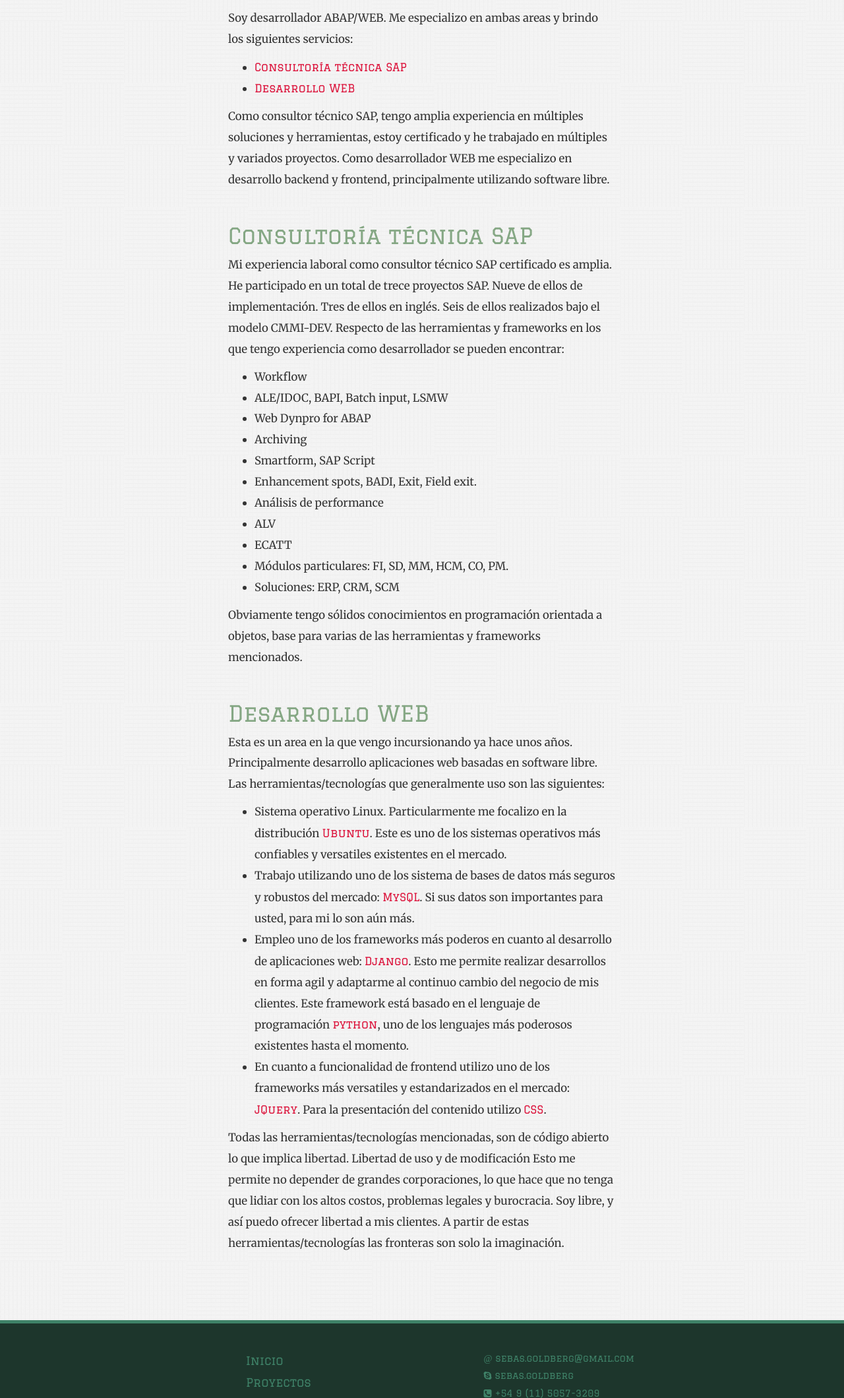
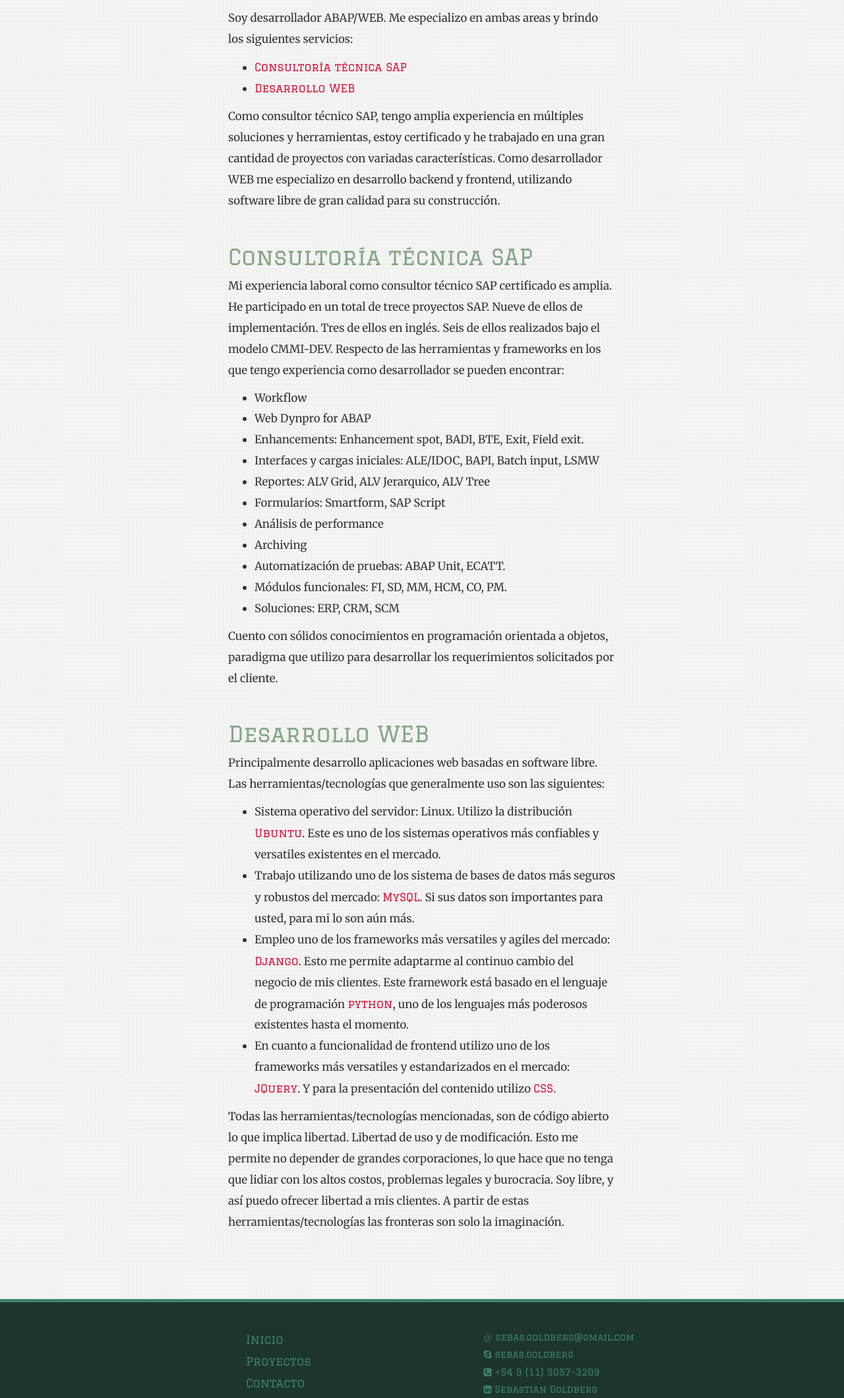
Before and after one commit to sebasgoldberg/jsg, a Django app: page / in a window 1280 px wide. Shown: the part 250-2369 px from the top of the page at 66% size. Run offline with Django 3.2, Linux system fonts and the light colour scheme; some libraries are stand-ins or nearby versions; some web fonts are replaced.

Commit message:
Se agrega el uso de thumbnails en los proyectos (django-imagekit). Se mejora la redacción de la página.

```diff
--- a/default/templates/default/index.html
+++ b/default/templates/default/index.html
@@ -15,8 +15,8 @@
 			<li><a href="#sap">Consultoría técnica SAP</a></li>
 			<li><a href="#web">Desarrollo WEB</a></li>
 		</ul>
-		Como consultor técnico SAP, tengo amplia experiencia en múltiples soluciones y herramientas, estoy certificado y he trabajado en múltiples y variados proyectos.
-		Como desarrollador WEB me especializo en desarrollo backend y frontend, principalmente utilizando software libre.
+		Como consultor técnico SAP, tengo amplia experiencia en múltiples soluciones y herramientas, estoy certificado y he trabajado en una gran cantidad de proyectos con variadas características.
+		Como desarrollador WEB me especializo en desarrollo backend y frontend, utilizando software libre de gran calidad para su construcción.
 	</p>
 </div>
 
@@ -27,45 +27,45 @@
 		Respecto de las herramientas y frameworks en los que tengo experiencia como desarrollador se pueden encontrar:
 		<ul>
 		<li>Workflow</li>
-		<li>ALE/IDOC, BAPI, Batch input, LSMW</li>
 		<li>Web Dynpro for ABAP</li>
+		<li>Enhancements: Enhancement spot, BADI, BTE, Exit, Field exit.</li>
+		<li>Interfaces y cargas iniciales: ALE/IDOC, BAPI, Batch input, LSMW</li>
+		<li>Reportes: ALV Grid, ALV Jerarquico, ALV Tree</li>
+		<li>Formularios: Smartform, SAP Script</li>
+		<li>Análisis de performance</li>
 		<li>Archiving</li>
-		<li>Smartform, SAP Script</li>
-		<li>Enhancement spots, BADI, Exit, Field exit.</li>
-		<li>Análisis de performance</li>
-		<li>ALV</li>
-		<li>ECATT</li>
-		<li>Módulos particulares: FI, SD, MM, HCM, CO, PM.</li>
+		<li>Automatización de pruebas: ABAP Unit, ECATT.</li>
+		<li>Módulos funcionales: FI, SD, MM, HCM, CO, PM.</li>
 		<li>Soluciones: ERP, CRM, SCM</li>
 		</ul>
-		Obviamente tengo sólidos conocimientos en programación orientada a objetos, base para varias de las herramientas y frameworks mencionados.
+		Cuento con sólidos conocimientos en programación orientada a objetos, paradigma que utilizo para desarrollar los requerimientos solicitados por el cliente.
 	</p>
 </div>
 
 <div class='articulo'>
 	<a id='web'><h3>Desarrollo WEB</h3></a>
 	<p>
-		Esta es un area en la que vengo incursionando ya hace unos años.
 		Principalmente desarrollo aplicaciones web basadas en software libre.
 		Las herramientas/tecnologías que generalmente uso son las siguientes:
 		<ul>
-		  <li>Sistema operativo Linux. Particularmente me focalizo en la distribución
+		  <li>Sistema operativo del servidor: Linux. Utilizo la distribución
 		  	<a target="_blank" href="http://www.ubuntu.com/">Ubuntu</a>.
 		  	Este es uno de los sistemas operativos más confiables y versatiles existentes en el mercado.</li>
 		  <li>Trabajo utilizando uno de los sistema de bases de datos más seguros y robustos del mercado:
 		  	<a target="_blank" href="http://www.mysql.com/">MySQL</a>.
 		  	Si sus datos son importantes para usted, para mi lo son aún más.</li>
-		  <li>Empleo uno de los frameworks más poderos en cuanto al desarrollo de aplicaciones web:
+		  <li>Empleo uno de los frameworks más versatiles y agiles del mercado:
 		  	<a target="_blank" href="https://www.djangoproject.com/">Django</a>.
-		  	Esto me permite realizar desarrollos en forma agil y adaptarme al continuo cambio del negocio de mis clientes.
+		  	Esto me permite adaptarme al continuo cambio del negocio de mis clientes.
 		  	Este framework está basado en el lenguaje de programación <a href="https://www.python.org/" target="_blank">python</a>,
 		  	uno de los lenguajes más poderosos existentes hasta el momento.</li>
 		  <li>En cuanto a funcionalidad de frontend utilizo uno de los frameworks más versatiles y estandarizados en el mercado:
-		  	<a href="http://jquery.com/" target="_blank">JQuery</a>. Para la presentación del contenido utilizo
+		  	<a href="http://jquery.com/" target="_blank">JQuery</a>. Y para la presentación del contenido utilizo
 		  	<a href="http://www.w3.org/Style/CSS/Overview.en.html" target="_blank">CSS</a>.</li>
 		</ul>
-		Todas las herramientas/tecnologías mencionadas, son de código abierto lo que implica libertad. Libertad de uso y de modificación
-		Esto me permite no depender de grandes corporaciones, lo que hace que no tenga que lidiar con los altos costos, problemas legales y burocracia. Soy libre, y así puedo ofrecer libertad a mis clientes.
+		Todas las herramientas/tecnologías mencionadas, son de código abierto lo que implica libertad. Libertad de uso y de modificación.
+		Esto me permite no depender de grandes corporaciones, lo que hace que no tenga que lidiar con los altos costos,
+    problemas legales y burocracia. Soy libre, y así puedo ofrecer libertad a mis clientes.
 		A partir de estas herramientas/tecnologías las fronteras son solo la imaginación.
 	</p>
 </div>
--- a/jsg/settings.py
+++ b/jsg/settings.py
@@ -37,6 +37,7 @@
     'django.contrib.messages',
     'django.contrib.staticfiles',
     'south',
+    'imagekit',
     'curriculum',
     'default',
 )
```
Also changed, not shown: curriculum/models.py (+7 -1 lines), default/templates/default/proyectos.html (+2 -5 lines).
